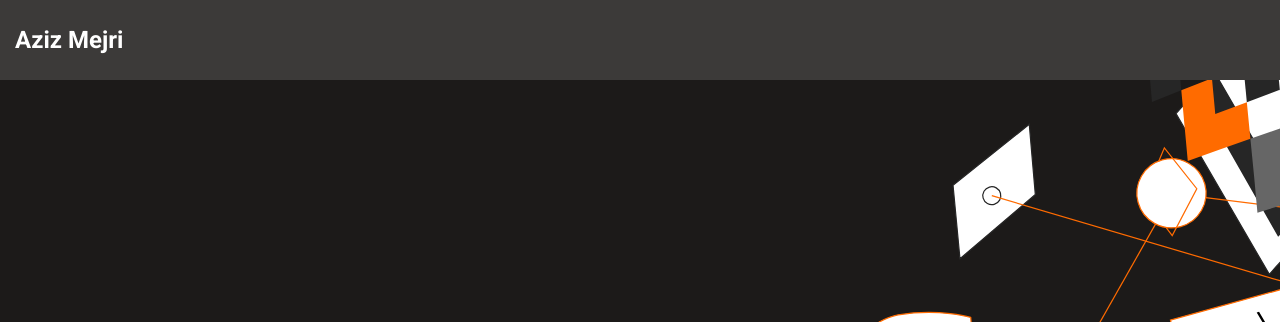
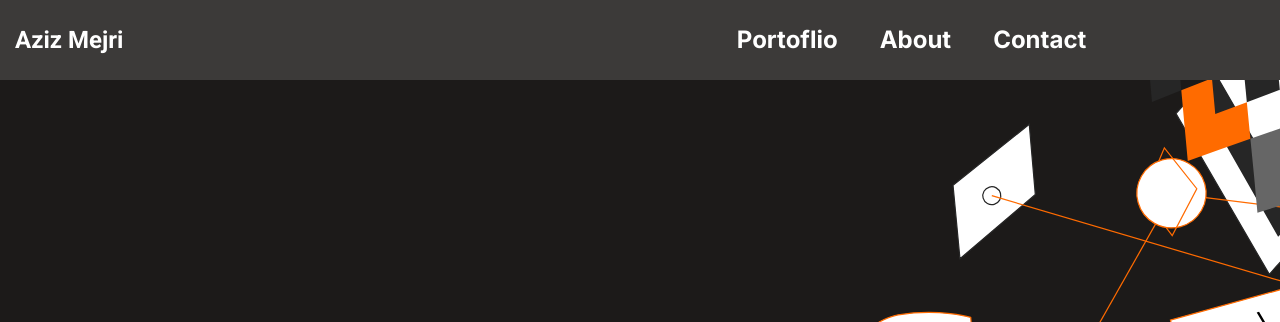
Before and after one commit to fherrerao/review-portfolio, a website: page index.html in a window 1280 px wide. Shown: the top 322 px of the page. Drawn offline with Linux system fonts and the light colour scheme.

Commit message:
Fixed mobile menu styles to fill the entire screen and changed the font color

```diff
--- a/css/main.css
+++ b/css/main.css
@@ -45,7 +45,7 @@ header {
   top: 0;
   right: 0;
   width: 100%;
-  height: 23vh;
+  height: 100%;
   background-color: #3c3a39;
   z-index: 1;
   display: flex;
@@ -444,6 +444,14 @@ textarea {
     brightness(92%) contrast(82%);
 }
 
+.nav-link {
+  color: #fff;
+}
+
+.icon-contact {
+  opacity: 0;
+}
+
 @media all and (min-width: 720px) {
   .top-social {
     flex-direction: column;
@@ -472,11 +480,11 @@ textarea {
     display: none;
   }
 
-  #desktop-nav {
+  .desktop-nav {
     display: block;
   }
 
-  #desktop-nav ul {
+  .desktop-nav ul {
     display: flex;
     margin-right: 10vw;
   }
```
